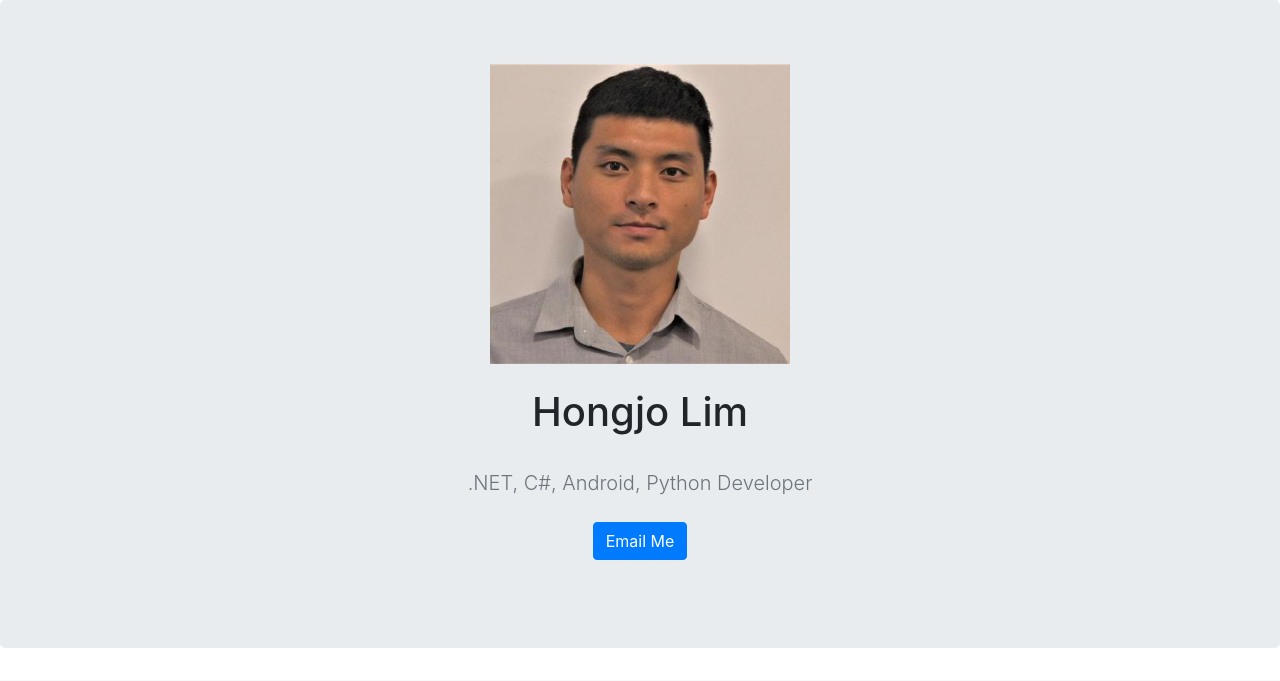
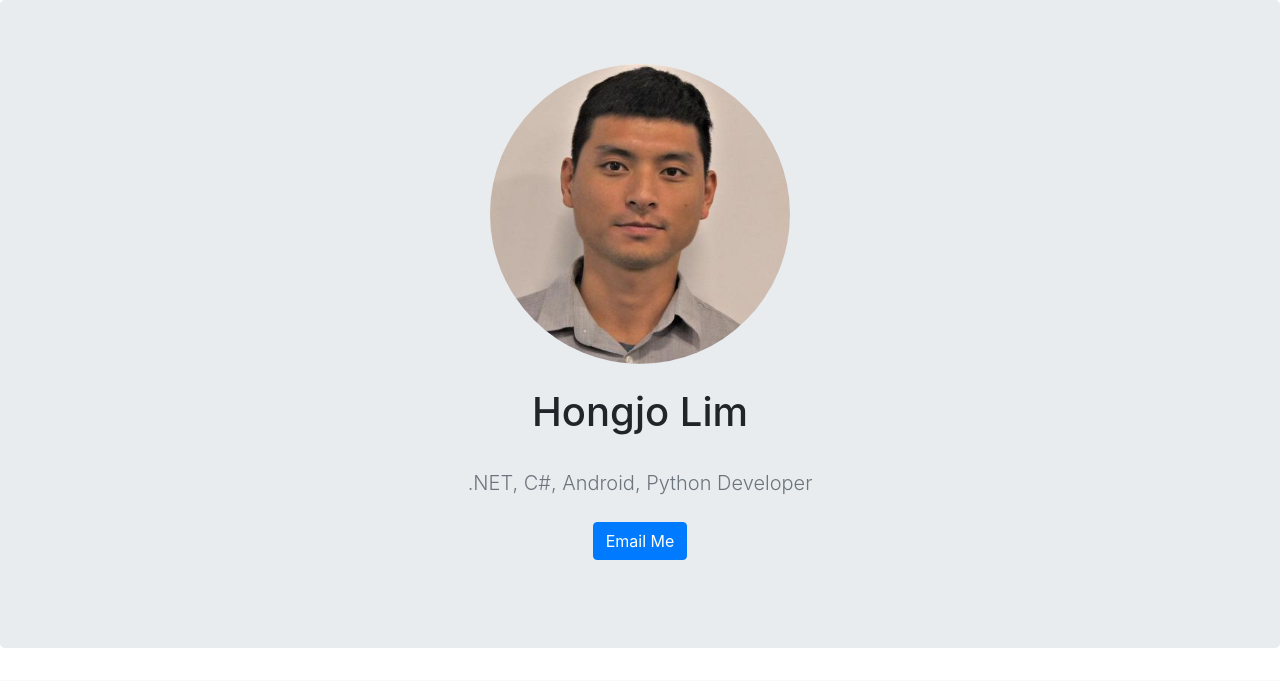
Before and after one commit to HongjoLim/Portfoliio, a Django app: page / in a window 1280 px wide. Shown: the top 681 px of the page. Run offline with Django 3.2, Linux system fonts and the light colour scheme; data that the repository does not hold is empty; some libraries are stand-ins or nearby versions.

Commit message:
Changed border radius of the profile picture

```diff
--- a/jobs/templates/jobs/home.html
+++ b/jobs/templates/jobs/home.html
@@ -26,6 +26,10 @@
 
 
     <style>
+      img{
+        border-radius: 50%;
+      }
+
       .bd-placeholder-img {
         font-size: 1.125rem;
         text-anchor: middle;
```
